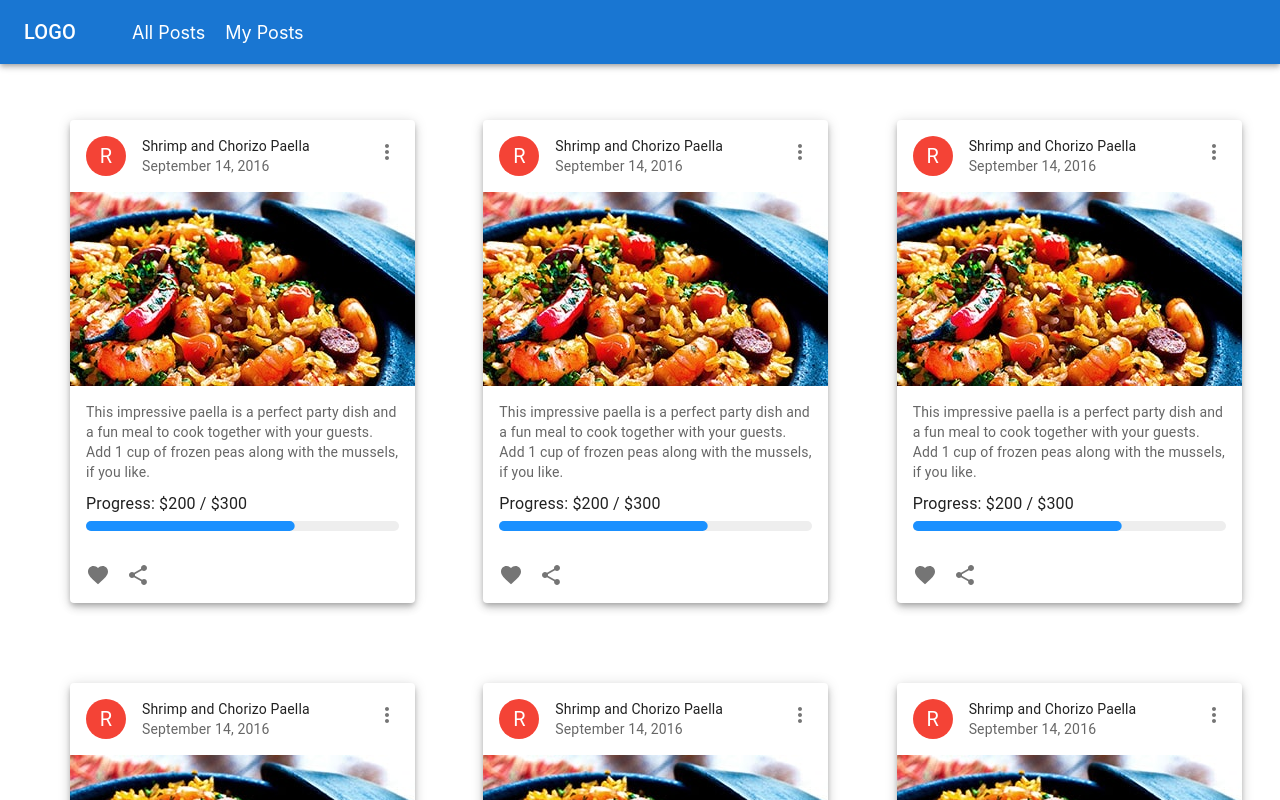
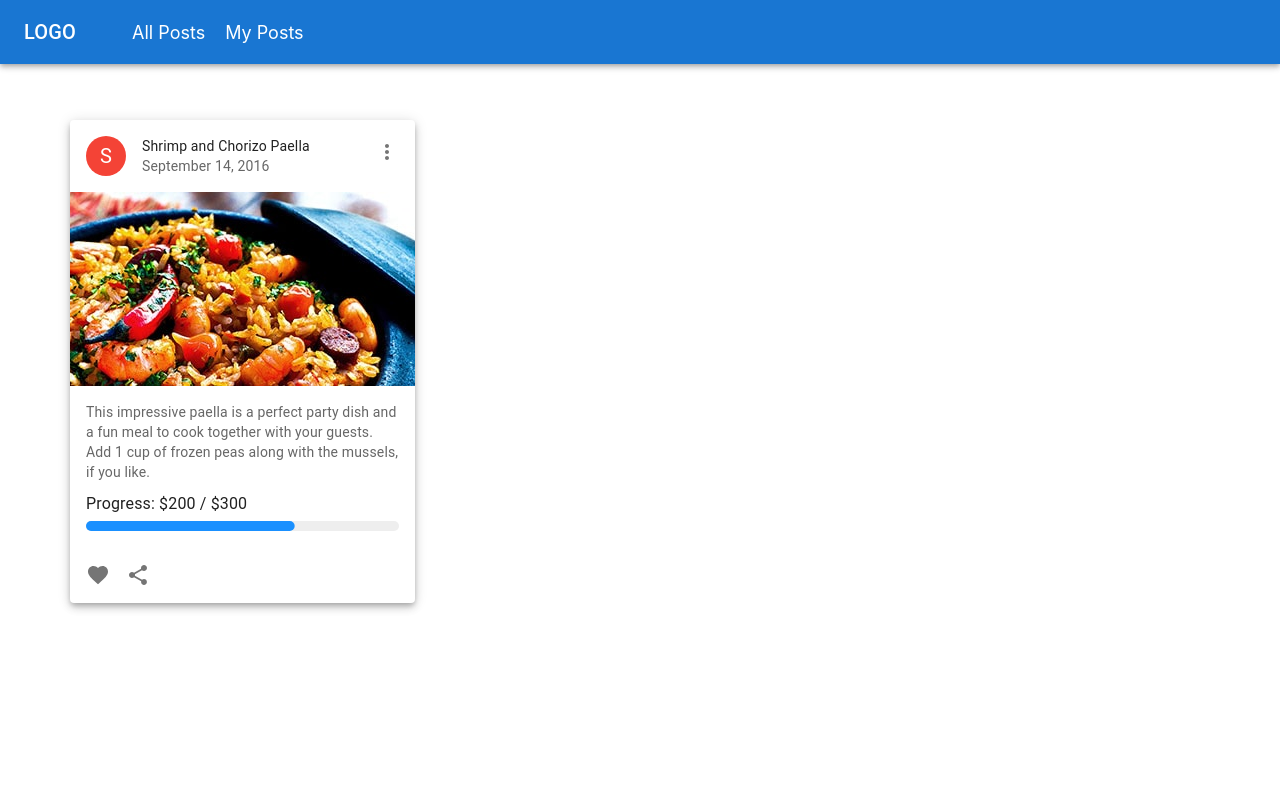
Before and after one commit to suraj10k/clear_fund, a React (Create React App) app: page /posts in a window 1280 px wide. Shown: the top 800 px of the page. Built offline with nearby package versions, Linux system fonts and the light colour scheme.

Commit message:
posts dynamic data injection

```diff
--- a/src/App.js
+++ b/src/App.js
@@ -1,7 +1,7 @@
 import React from "react";
 import { BrowserRouter as Router, Link, Route, Switch } from "react-router-dom";
 import Navbar from "./components/Navigation/Navbar";
-import PostList from "./posts/PostList";
+import Posts from "./components/posts/Posts";
 
 const App = () => {
   return (
@@ -10,7 +10,7 @@ const App = () => {
         <Navbar />
         <Switch>
           <Route exact path="/posts">
-            <PostList />
+            <Posts />
           </Route>
         </Switch>
       </div>
--- a/src/posts/PostCard.js
+++ b/src/components/posts/PostCard.js
@@ -26,7 +26,7 @@ export default function PostCard(props) {
       <CardHeader
         avatar={
           <Avatar sx={{ bgcolor: red[500] }} aria-label="recipe">
-            R
+            {props.title[0] || "A"}
           </Avatar>
         }
         action={
@@ -34,22 +34,20 @@ export default function PostCard(props) {
             <MoreVertIcon />
           </IconButton>
         }
-        title="Shrimp and Chorizo Paella"
-        subheader="September 14, 2016"
+        title={props.title}
+        subheader={props.subheader}
       />
       <CardMedia
         component="img"
         height="194"
-        image="/static/images/paella.jpg"
+        image={`/static/images/${props.image}.jpg`}
         alt="Paella dish"
       />
       <CardContent>
         <Typography variant="body2" color="text.secondary">
-          This impressive paella is a perfect party dish and a fun meal to cook
-          together with your guests. Add 1 cup of frozen peas along with the
-          mussels, if you like.
+          {props.description}
         </Typography>
-        <CustomizedProgressBars collected={200} target={300} />
+        <CustomizedProgressBars collected={props.collected} target={props.target} />
       </CardContent>
       <CardActions disableSpacing>
         <IconButton aria-label="add to favorites">
--- /dev/null
+++ b/src/components/posts/PostList.js
@@ -0,0 +1,15 @@
+import React from "react";
+import PostCard from "./PostCard";
+import "./PostList.css";
+
+const PostList = (props) => {
+  return (
+    <ul className="postlist">
+      {props.posts.map((post, index) => (
+        <PostCard key={index} id={index} {...post} />
+      ))}
+    </ul>
+  );
+};
+
+export default PostList;
--- /dev/null
+++ b/src/components/posts/Posts.js
@@ -0,0 +1,25 @@
+import React, { useEffect, useState } from 'react'
+import posts_data from '../../data/posts'
+import PostList from './PostList';
+
+const Posts = () => {
+    const [posts, setPosts] = useState(null);
+
+    function getPosts() {
+        setPosts(posts_data);
+    }
+
+    useEffect(() => {
+        getPosts();
+    }, [])
+
+    if(!posts) return <h1>Loading...</h1>
+
+    return (
+        <div className="postlist-container">
+            <PostList posts={posts} />
+        </div>
+    )
+}
+
+export default Posts
--- /dev/null
+++ b/src/data/posts.js
@@ -0,0 +1,14 @@
+const posts = [
+    {
+        id: 1,
+        title: "Shrimp and Chorizo Paella",
+        subheader: "September 14, 2016",
+        image: "paella",
+        description: "This impressive paella is a perfect party dish and a fun meal to cook together with your guests. Add 1 cup of frozen peas along with the mussels, if you like.",
+        collected: 200,
+        target: 300,
+        creator_id: 1
+    }
+];
+
+export default posts;
--- a/src/posts/PostList.js
+++ /dev/null
@@ -1,15 +0,0 @@
-import React from 'react'
-import PostCard from "./PostCard"
-import "./PostList.css"
-
-const posts = [{},{},{},{},{},{}]
-
-const PostList = () => {
-    return (
-        <ul className='postlist'>
-            {posts.map((post,index) => <PostCard key={index} id={index} />)}
-        </ul>
-    )
-}
-
-export default PostList
```
Also changed, not shown: src/components/posts/PostList.css (renamed from src/posts/PostList.css), src/components/posts/Progressbar.js (renamed from src/posts/Progressbar.js).
